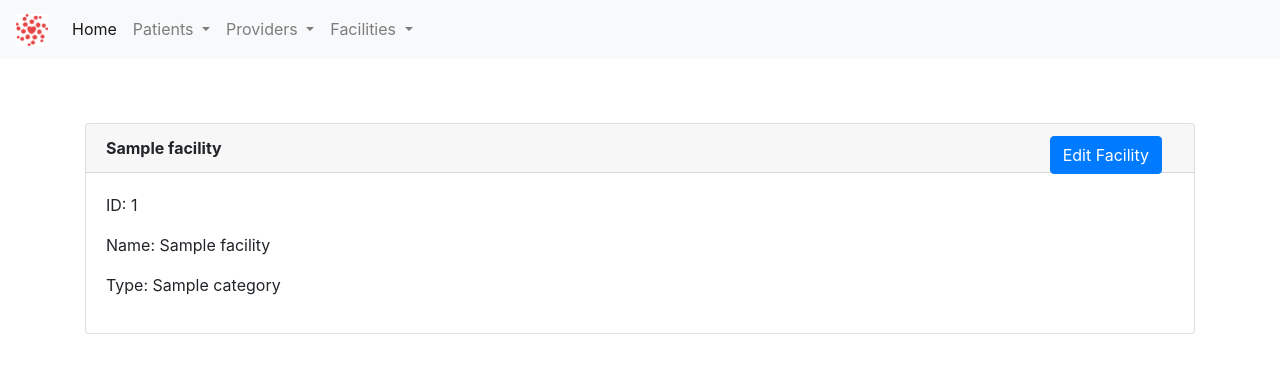
After one commit to otr0624/HaitiApp, a Flask app: page /facilities/view/1 in a window 1280 px wide. The commit adds this page. Shown: the top 373 px of the page. Run offline with Flask 2, Linux system fonts and the light colour scheme; tables that the repository leaves empty hold one stand-in row (values such as "Sample post"); some libraries are stand-ins or nearby versions.

Commit message:
Added facility profile template and links

```diff
--- a/app/facilities/facility.py
+++ b/app/facilities/facility.py
@@ -57,3 +57,11 @@ def edit_facility(facility_id):
     return render_template('edit-facility.html',
                            title="Edit Facility",
                            form=form)
+
+
+@facility_bp.route('/view/<string:facility_id>')
+def view_facility(facility_id):
+    facility = Facility.query.filter_by(facility_id=facility_id).first()
+    return render_template('facility-profile.html',
+                           title="View Facility",
+                           facility=facility)
--- a/app/facilities/templates/edit-facility.html
+++ b/app/facilities/templates/edit-facility.html
@@ -22,7 +22,7 @@
                 </p>
                 <p>
                     {{ form.submit_edit(class="btn btn-primary btn-lg") }}
-                    <a class="btn btn-danger btn-lg" href="/providers" role="button">Cancel</a>
+                    <a class="btn btn-danger btn-lg" href="/facilities" role="button">Cancel</a>
                 </p>
             </form>
           </div>
--- a/app/facilities/templates/facilities.html
+++ b/app/facilities/templates/facilities.html
@@ -24,9 +24,9 @@
                   <tbody>
                   {% for facility in facility_list %}
                     <tr>
-                      <td>{{ facility.facility_id }}</td>
-                      <td>{{ facility.facility_name }}</td>
-                      <td>{{ facility.facility_category }}</td>
+                      <td><a href="/facilities/view/{{  facility.facility_id  }}">{{ facility.facility_id }}</a></td>
+                      <td><a href="/facilities/view/{{  facility.facility_id  }}">{{ facility.facility_name }}</a></td>
+                        <td><a href="/facilities/view/{{  facility.facility_id  }}">{{ facility.facility_category }}</a></td>
                         <td style="text-align: center; vertical-align: middle"><a href="/facilities/edit/{{  facility.facility_id  }}"><span class="glyphicon glyphicon-pencil"></span></a></td>
                         <td style="text-align: center; vertical-align: middle"><a href="/facilities/delete/{{ facility.facility_id }}"><span class="glyphicon glyphicon-trash"></span></a></td>
                     </tr>
--- /dev/null
+++ b/app/facilities/templates/facility-profile.html
@@ -0,0 +1,21 @@
+{% extends "base.html" %}
+
+{% block content %}
+    <div class="container" style="margin-top: 4rem">
+        <div class="card">
+          <div class="card-header">
+              <b>{{ facility.facility_name}}</b>
+              <a class="btn btn-primary" href="/facilities/edit/{{  facility.facility_id  }}" role="button" style="position: absolute; right: 2rem">
+                  <span class="glyphicon glyphicon-pencil"></span>
+                     Edit Facility
+              </a>
+          </div>
+          <div class="card-body">
+              <p>ID: {{ facility.facility_id }}</p>
+              <p>Name: {{ facility.facility_name }}</p>
+              <p>Type: {{ facility.facility_category }}</p>
+          </div>
+        </div>
+    </div>
+
+{% endblock %}
--- a/app/facilities/templates/new-facility.html
+++ b/app/facilities/templates/new-facility.html
@@ -22,7 +22,7 @@
                 </p>
                 <p>
                     {{ form.submit(class="btn btn-primary btn-lg") }}
-                    <a class="btn btn-danger btn-lg" href="/providers" role="button">Cancel</a>
+                    <a class="btn btn-danger btn-lg" href="/facilities" role="button">Cancel</a>
                 </p>
             </form>
           </div>
```
Also changed, not shown: app/patients/templates/patients.html (+5 -5 lines).
